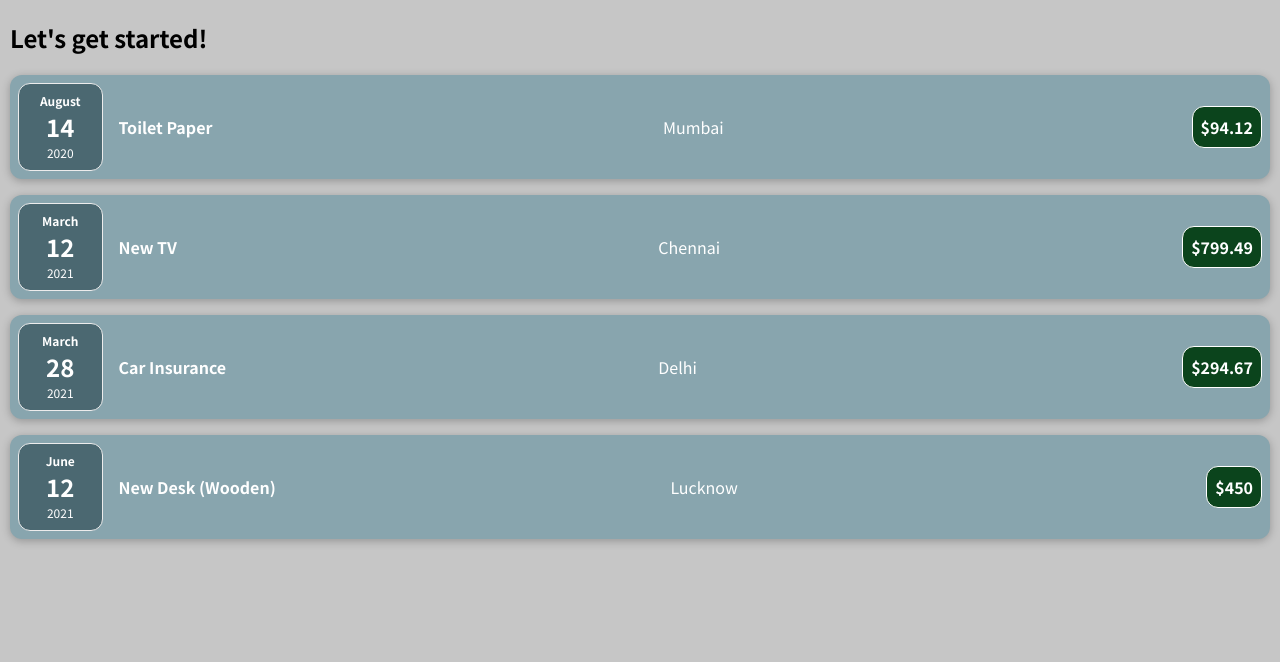
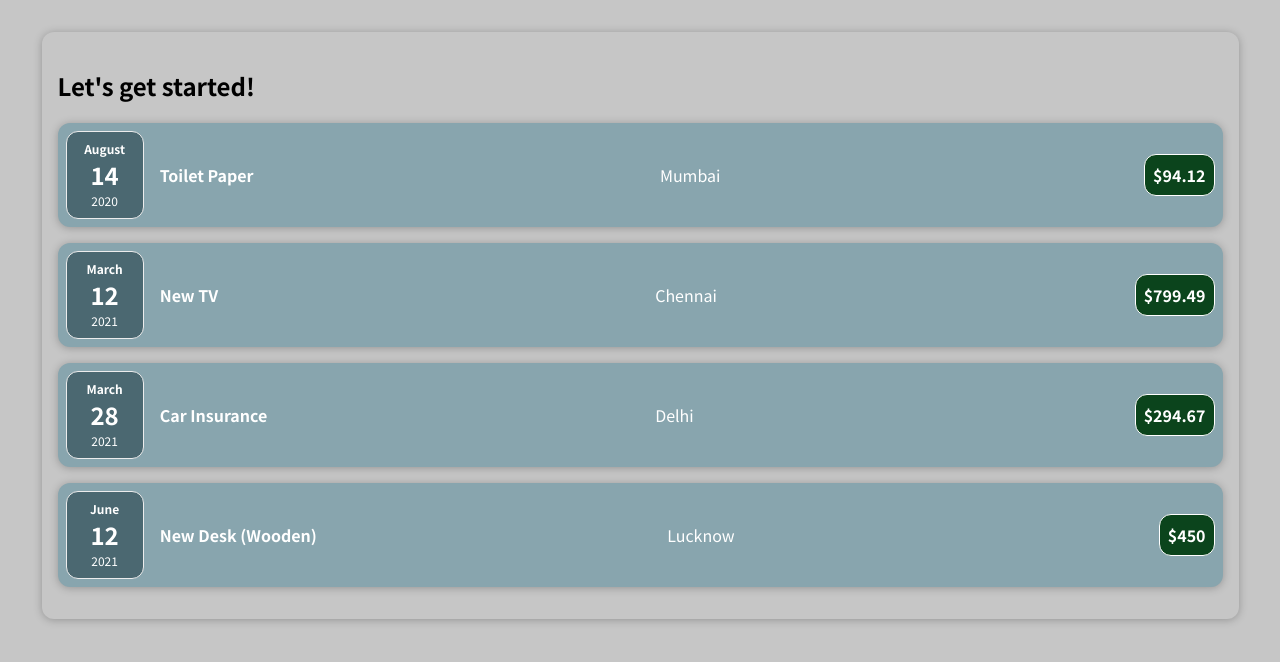
Before and after one commit to Abbi964/ReactBasics, a JavaScript app: page / in a window 1280 px wide. Shown: the top 662 px of the page. Built offline with nearby package versions, Linux system fonts and the light colour scheme.

Commit message:
children props

```diff
--- a/src/App.js
+++ b/src/App.js
@@ -1,4 +1,6 @@
+import Card from "./components/Card";
 import ExpenseItem from "./components/ExpenseItem";
+import '../src/components/Expenses.css'
 
 function App() {
   const expenses = [
@@ -33,7 +35,7 @@
   ];
 
   return (
-    <div>
+    <Card className = 'expenses'>
       <h2>Let's get started!</h2>
       {expenses.map((div, index) => (
         <ExpenseItem
@@ -43,7 +45,7 @@
           location={div.location}
         ></ExpenseItem>
       ))}
-    </div>
+    </Card>
   );
 }
 
--- /dev/null
+++ b/src/components/Card.css
@@ -0,0 +1,4 @@
+.card {
+    border-radius: 12px;
+    box-shadow: 0 1px 8px rgba(0, 0, 0, 0.25);
+}
--- /dev/null
+++ b/src/components/Card.js
@@ -0,0 +1,8 @@
+import './Card.css';
+
+function Card (props){
+    const classes = 'card ' + props.className
+    return <div className={classes}>{props.children}</div>
+}
+
+export default Card;
--- a/src/components/ExpenseItem.css
+++ b/src/components/ExpenseItem.css
@@ -2,10 +2,10 @@
     display: flex;
     justify-content: space-between;
     align-items: center;
-    box-shadow: 0 2px 8px rgba(0, 0, 0, 0.25);
+    /* box-shadow: 0 2px 8px rgba(0, 0, 0, 0.25); */
     padding: 0.5rem;
     margin: 1rem 0;
-    border-radius: 12px;
+    /* border-radius: 12px; */
     background-color: #88a5ae;
   }
 
--- a/src/components/ExpenseItem.js
+++ b/src/components/ExpenseItem.js
@@ -1,13 +1,14 @@
 import "./ExpenseItem.css";
 import ExpenseDate from "./ExpenseDate";
 import ExpenseDetails from "./ExpenseDetails";
+import Card from "./Card";
 
 function ExpenseItem(props) {
   return (
-    <div className="expense-item">
+    <Card className="expense-item">
       <ExpenseDate date={props.date}></ExpenseDate>
       <ExpenseDetails title={props.title} location={props.location} amount={props.amount}></ExpenseDetails>
-    </div>
+    </Card>
   );
 }
 
--- /dev/null
+++ b/src/components/Expenses.css
@@ -0,0 +1,9 @@
+.expenses {
+    padding: 1rem;
+    background-color: rgb(198, 198, 198);
+    margin: 2rem auto;
+    width: 75rem;
+    max-width: 95%;
+    border-radius: 12px;
+    box-shadow: 0 1px 8px rgba(0, 0, 0, 0.25);
+}
```
